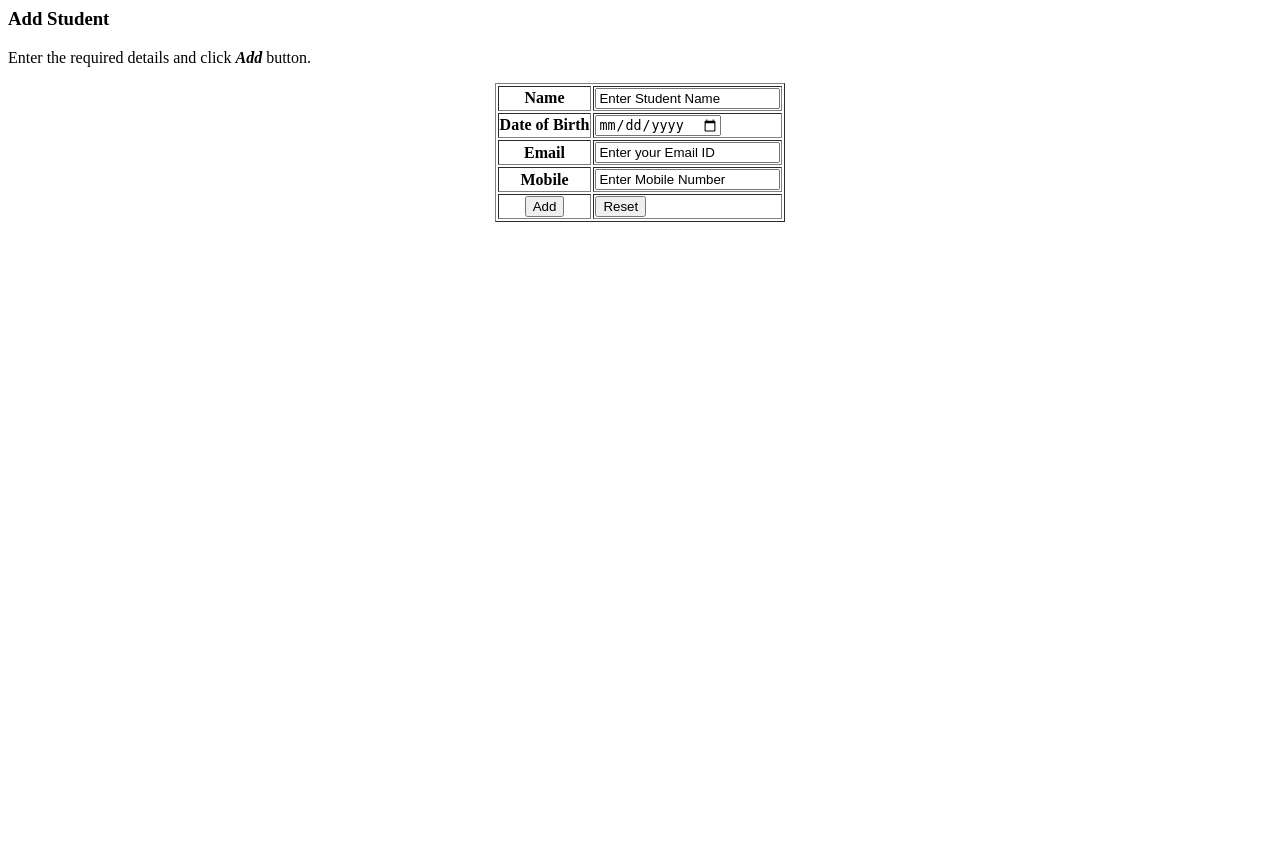
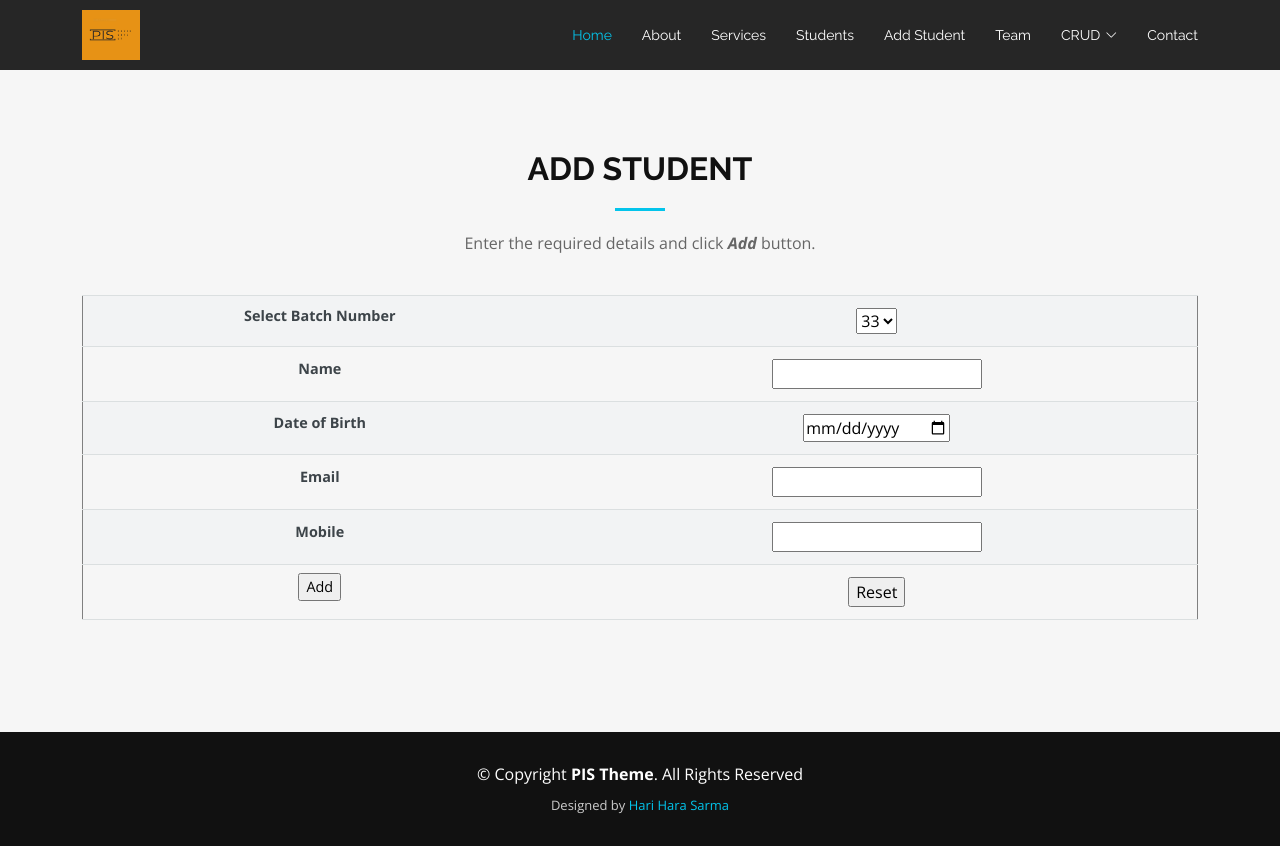
Before and after one commit to harisharma212/PyMan, a Django app: page /add_student/ in a window 1280 px wide. Before the commit the page ends 222 px from the top, so only its background shows below. Run offline with Django 3.2, Linux system fonts and the light colour scheme; data comes from the database, SQL or seed files in the repository; both versions use the stored data as it was after the commit; some libraries are stand-ins or nearby versions.

Commit message:
Seperated html pages and working fine

```diff
--- a/Student/MyApp/Templates/add_student.html
+++ b/Student/MyApp/Templates/add_student.html
@@ -1,4 +1,13 @@
+<!DOCTYPE html>
+<html lang="en">
   {% load static %}
+  <head>
+    <!-- ======= Head ======= -->
+    {% include 'head.html' %}
+  </head>
+  <body>
+    <!-- ======= Header ======= -->
+    {% include 'header.html' %}
     <section id="testimonials">
       <div class="container" data-aos="fade-up">
         <div class="row">
@@ -14,8 +23,18 @@
             {% csrf_token %}
             <table align="center" border="1" text-align="center">
               <tr>
+                <th>Select Batch Number</th>
+                <td>
+                  <select name="batch">
+                    {% for i in batches %}
+                      <option>{{i}}</option>
+                    {% endfor %}
+                  </select>
+                </td>
+              </tr>
+              <tr>
                 <th>Name</th>
-            <td><input type="text" name="name" value="Enter Student Name"></td>
+                <td><input type="text" name="name"></td>
               </tr>
               <tr>
                 <th>Date of Birth</th>
@@ -23,11 +42,11 @@
               </tr>
               <tr>
                 <th>Email</th>
-            <td><input type="text" name="mail_id" value="Enter your Email ID"></td>
+                <td><input type="text" name="mail_id"></td>
               </tr>
               <tr>
                 <th>Mobile</th>
-            <td><input type="text" name="mobile" value="Enter Mobile Number"></td>
+                <td><input type="text" name="mobile"></td>
               </tr>
               <tr>
                 <th><input type="submit" value="Add"></th>
@@ -35,9 +54,17 @@
               </tr>
             </table>
            </form>
+        </div>
+      </div>
+    </section><!-- End Testimonials Section -->
+    <!-- ======= Footer ======= -->
+    {% include 'footer.html' %}
 
-    </div>
+    <!-- Vendor JS Files -->
+    {% include 'js_files.html' %}
+  </body>
+</html>
 
 
-  </div>
-</section><!-- End Testimonials Section -->
+
+{% load static %}
--- a/Student/MyApp/Templates/header.html
+++ b/Student/MyApp/Templates/header.html
@@ -8,12 +8,12 @@
 
     <nav id="navbar" class="navbar">
       <ul>
-        <li><a class="nav-link scrollto active" href="#hero">Home</a></li>
-        <li><a class="nav-link scrollto" href="#about">About</a></li>
-        <li><a class="nav-link scrollto" href="#services">Services</a></li>
-        <li><a class="nav-link scrollto " href="#portfolio">Students</a></li>
-        <li><a class="nav-link scrollto" href="#testimonials">Add Student</a></li>
-        <li><a class="nav-link scrollto" href="#team">Team</a></li>
+        <li><a class="nav-link scrollto active" href="/home/">Home</a></li>
+        <li><a class="nav-link scrollto" href="/about/">About</a></li>
+        <li><a class="nav-link scrollto" href="/service/">Services</a></li>
+        <li><a class="nav-link scrollto " href="/students/">Students</a></li>
+        <li><a class="nav-link scrollto" href="/add_student/">Add Student</a></li>
+        <li><a class="nav-link scrollto" href="/team/">Team</a></li>
         <li class="dropdown"><a href="#"><span>CRUD</span> <i class="bi bi-chevron-down"></i></a>
           <ul>
             <li><a href="#">Drop Down</a></li>
--- a/Student/MyApp/Templates/hero.html
+++ b/Student/MyApp/Templates/hero.html
@@ -10,8 +10,8 @@
         <h1>Welcome to <i>PIS</i></h1>
         <h2>We <span class="typed" data-typed-items="Train, Place"></span> the developer</h2>
         <div class="actions">
-          <a href="#about" class="btn-get-started">Get Strated</a>
-          <a href="#services" class="btn-services">Our Services</a>
+          <a href="/about/" class="btn-get-started">Get Strated</a>
+          <a href="/service/" class="btn-services">Our Services</a>
         </div>
       </div>
     </div>
--- a/Student/MyApp/views.py
+++ b/Student/MyApp/views.py
@@ -3,14 +3,26 @@ from django.http import HttpResponseRedirect
 from django.views import View
 from django.core.paginator import Paginator
 
-from MyApp.models import Student
+from MyApp.models import Student, Batch
 from MyApp.forms import StudentForm
 
 # Create your views here.
 def home(request):
 	add_student_form = StudentForm()
+
+	return render(request, 'home.html',
+		{'form': add_student_form}
+		)
+
+def about(request):
+	return render(request, 'about.html')
+
+def service(request):
+	return render(request, 'service.html')
+
+def students(request):
+	# TODO: Need to add search student.
 	students = Student.objects.all()
-
 	p = Paginator(students, 5)
 	page_number = request.GET.get('page')
 
@@ -23,18 +35,46 @@ def home(request):
 		# if page is empty then return last pagec
 		page_obj = p.page(p.num_pages)
 
-	return render(request, 'home.html',
-		{'form': add_student_form,
-		'page_obj': page_obj}
+	return render(request, 'students.html', {
+		'page_obj': page_obj,
+		'stu_names': [i.name for i in students]
+		}
 		)
 
 class AddStudentView(View):
 	def get(self, request):
-		return render(request, 'add_student.html')
+		batches = Batch.objects.all()
+		return render(request, 'add_student.html', {'batches': batches})
 
 	def post(self, request):
 		import pdb;pdb.set_trace()
-		form = StudentForm(request.POST)
+		# Adding batch obje to request.POST
+		data = request.POST.copy()
+		data['batch'] = Batch.objects.get(number=int(data['batch']))
+		form = StudentForm(data)
 		if form.is_valid():
 			form.save()
-		return HttpResponseRedirect('/home/#portfolio')
+		return HttpResponseRedirect('/students/')
+
+class SearchStudent(View):
+	def post(self, request):
+		import pdb;pdb.set_trace()
+		students = Student.objects.filter(name__contains=request.POST['stu_name'])
+
+		p = Paginator(students, 5)
+		page_number = request.GET.get('page')
+
+		try:
+			page_obj = p.get_page(page_number)  # returns the desired page object
+		except PageNotAnInteger:
+			# if page_number is not an integer then assign the first page
+			page_obj = p.page(1)
+		except EmptyPage:
+			# if page is empty then return last pagec
+			page_obj = p.page(p.num_pages)
+
+		return render(request, 'students.html', {
+			'page_obj': page_obj,
+			'stu_names': [i.name for i in students]
+			}
+			)
--- a/Student/Student/urls.py
+++ b/Student/Student/urls.py
@@ -21,5 +21,9 @@ from MyApp import views
 urlpatterns = [
     path('admin/', admin.site.urls),
     path('home/', views.home),
+    path('about/', views.about),
+    path('service/', views.service),
+    path('students/', views.students),
     path('add_student/', views.AddStudentView.as_view()),
+    path('search_student/', views.SearchStudent.as_view()),
 ]
```
Also changed, not shown: Student/MyApp/Templates/about.html (+16 -0 lines), Student/MyApp/Templates/home.html (+0 -22 lines), Student/MyApp/Templates/service.html (+21 -1 lines), Student/MyApp/Templates/students.html (+25 -4 lines), Student/db.sqlite3. Lines whose indentation alone changed are shown as unchanged.
